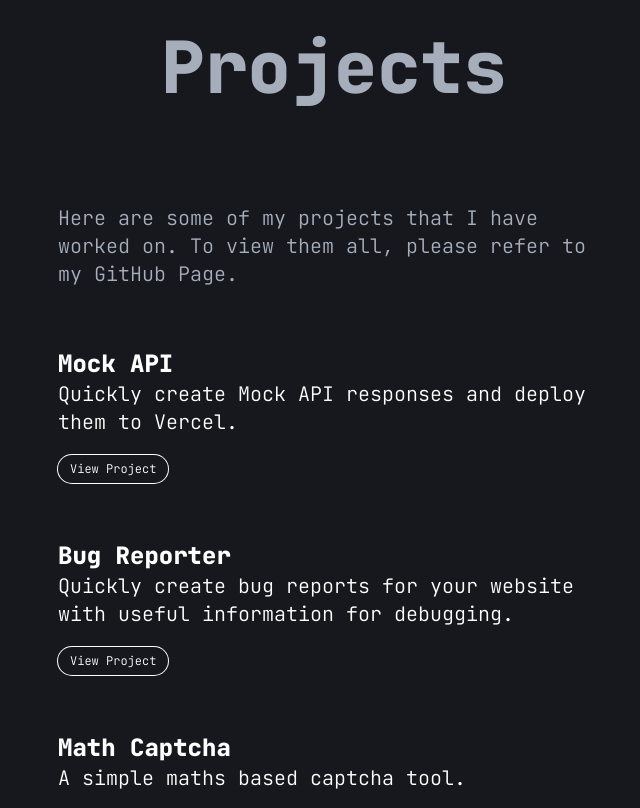
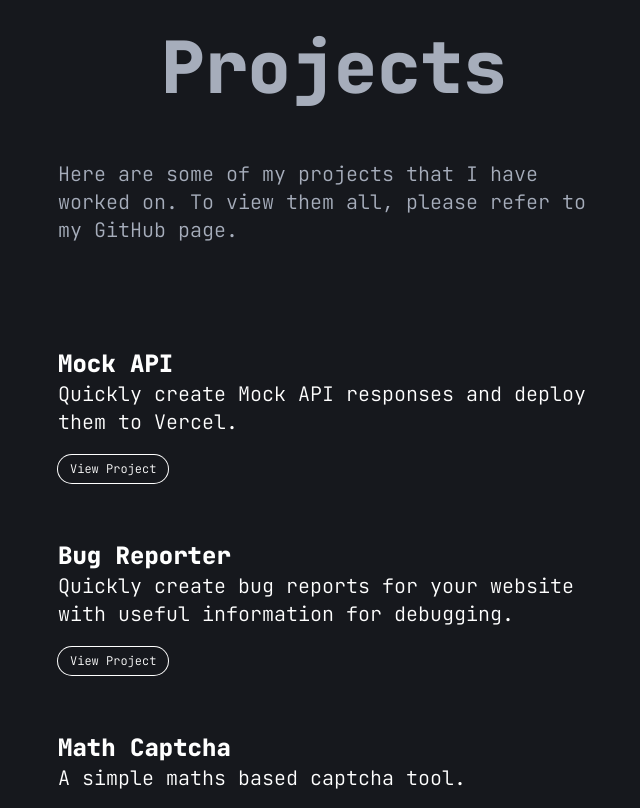
Before and after one commit to JackChilds/website, a Next.js app: page / in a window 1280 px wide. Shown: the part 1900-2708 px from the top of the page, without its empty margins (306-946 px from the left). Built offline with nearby package versions, Linux system fonts and the light colour scheme.

Commit message:
navbar items now adds url hash instead of just jumping to the element

```diff
--- a/components/navbar.js
+++ b/components/navbar.js
@@ -8,9 +8,12 @@ function NavItem(props) {
 
     return (
 <>
-<a className={classNames} onClick={() => {jump(props.href)}}>
+<button className={classNames} onClick={() => {
+    jump(props.href);
+    window.location.hash = props.href.slice(1)
+}}>
     { props.text }
-</a>
+</button>
 { props.isMenu ? ( <br /> ) : null }
 </>
     )
--- a/components/project_card.js
+++ b/components/project_card.js
@@ -10,7 +10,7 @@ export default function (props) {
             </p>
 
             <p className="mt-4">
-                <a href={props.href} className="py-1.5 px-3 rounded-full shadow-[0_0_0_1px_rgb(255,255,255)] text-xs hover:bg-white hover:text-black duration-150" target="_blank">
+                <a href={props.href} className="py-1.5 px-3 rounded-full shadow-[0_0_0_1px_rgb(255,255,255)] text-xs hover:bg-white hover:text-black duration-300" target="_blank">
                     View Project
                 </a>
             </p>
--- a/pages/index.js
+++ b/pages/index.js
@@ -10,7 +10,6 @@ import ProjectCard from '../components/project_card.js'
 
 import 'animate.css';
 import 'bootstrap-icons/font/bootstrap-icons.css';
-import jump from 'jump.js'
 
 export default function Home() {
   return (
@@ -41,11 +40,10 @@ export default function Home() {
   <div className="divider"></div>
 
   <Section name="Projects">
+    <p className="p-6 m-3">
+      Here are some of my projects that I have worked on. To view them all, please refer to <a href="https://github.com/JackChilds" className="hover:underline" target="_blank">my GitHub page</a>.
+    </p>
     <div className="pt-8">
-      <p className="p-6 m-3">
-        Here are some of my projects that I have worked on. To view them all, please refer to <a href="https://github.com/JackChilds" className="hover:underline" target="_blank">my GitHub Page</a>.
-      </p>
-
       <ProjectCard projectName="Mock API" href="https://github.com/JackChilds/Mock-API">
         Quickly create Mock API responses and deploy them to Vercel.
       </ProjectCard>
```
